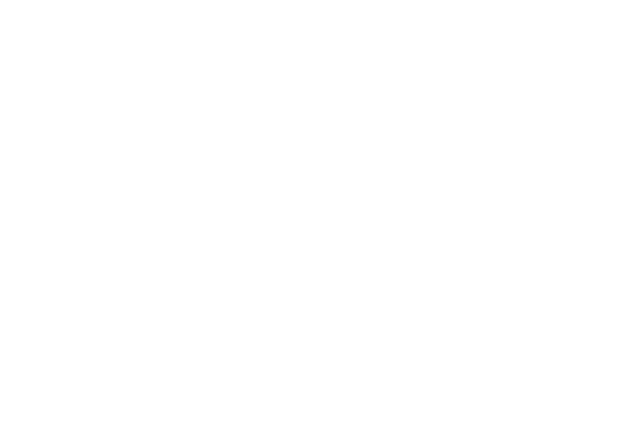
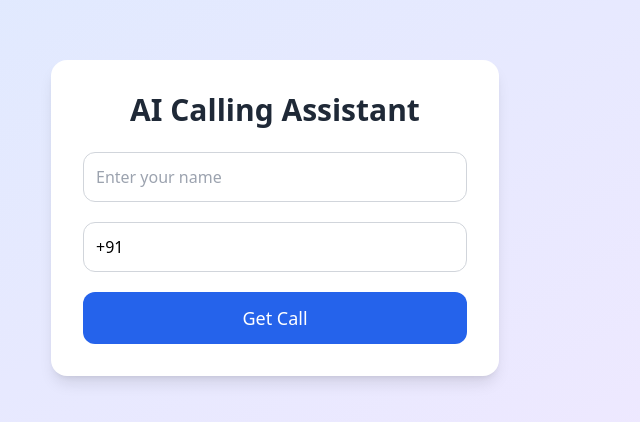
Before and after one commit to soupds7/Ai-Call-Assist-v1, a React (Create React App) app: page / in a window 1280 px wide. Shown: the part 182-604 px from the top of the page, without its empty margins (365-1005 px from the left). Built offline with nearby package versions, Linux system fonts and the light colour scheme.

Commit message:
Update App.js

```diff
--- a/src/App.js
+++ b/src/App.js
@@ -2,7 +2,7 @@
 function App() {
   return (
     <div>
-
+      <Aicalling/>
     </div>
   );
 }
```
